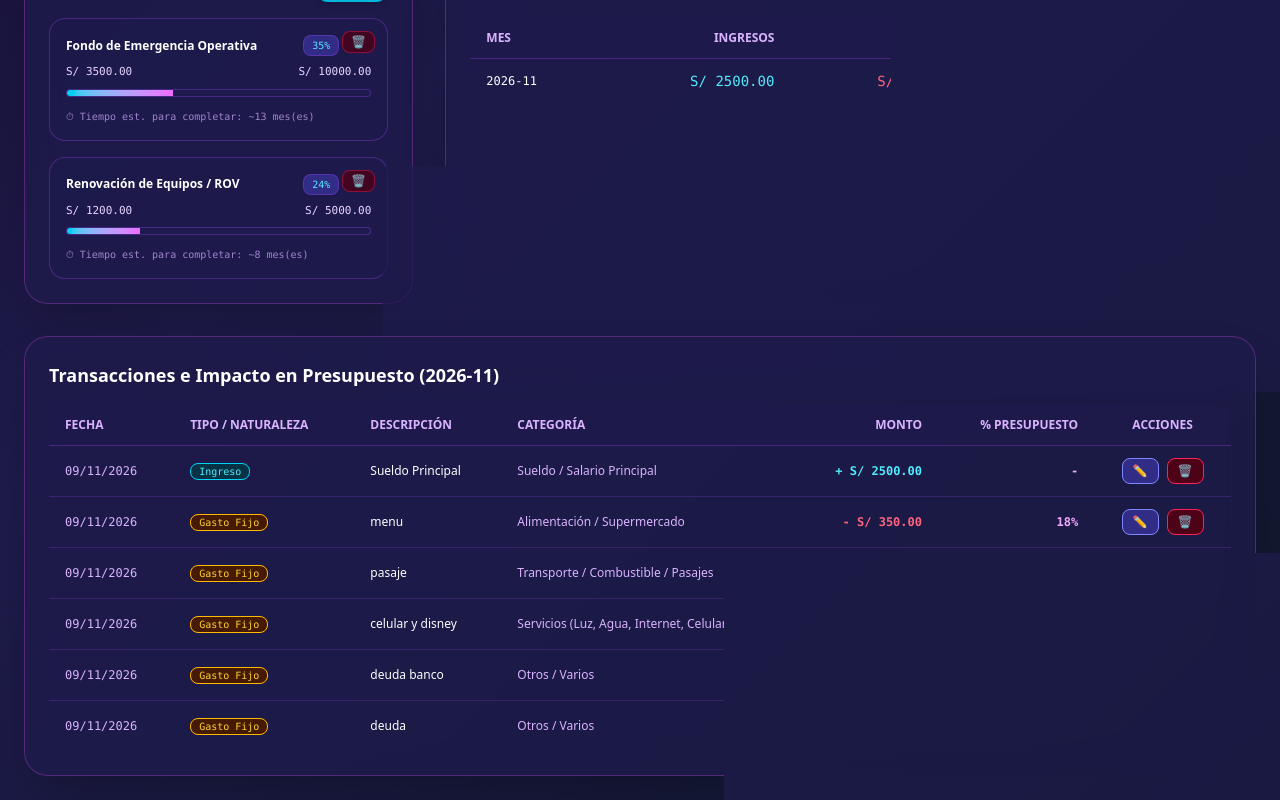
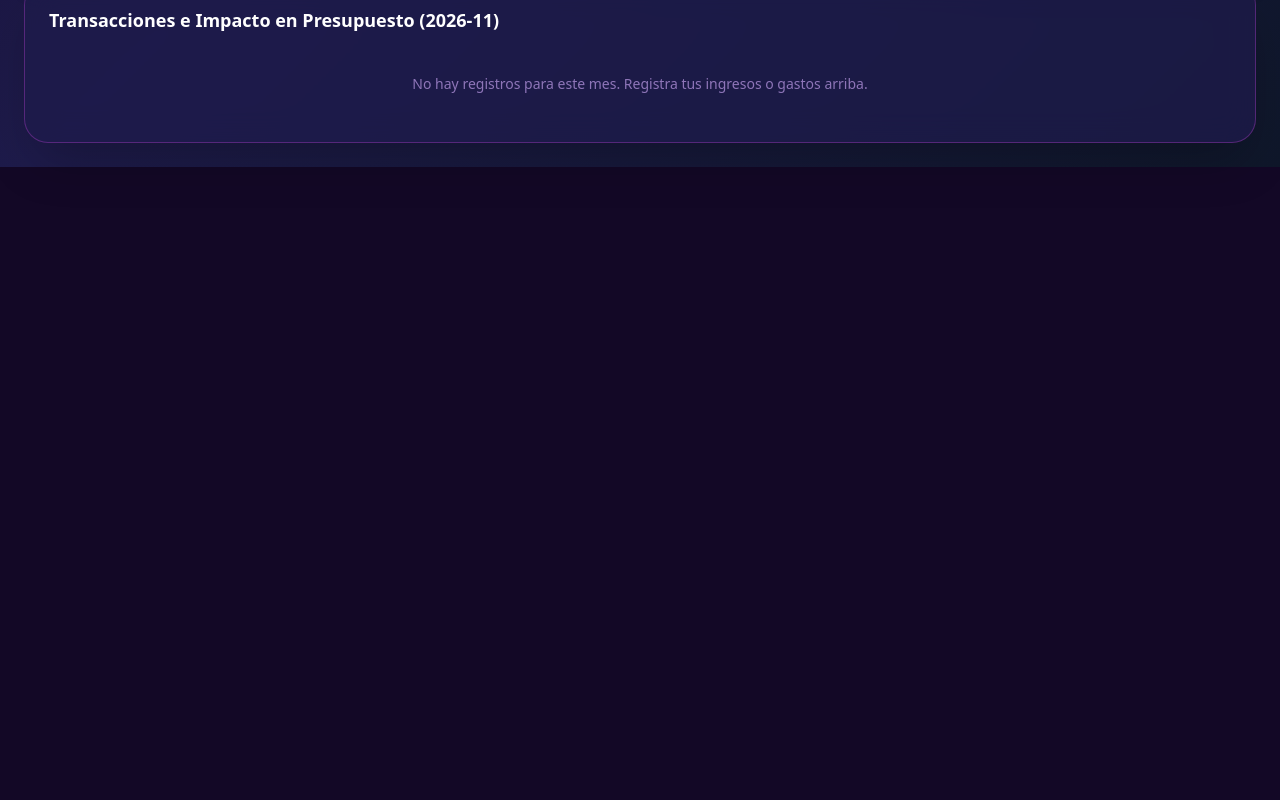
Before and after one commit to jroblestinajeros-lab/Control-de-vencimientos, a Next.js app: page / in a window 1280 px wide. Shown: the part 1063-1863 px from the top of the page. After the commit the page ends 1230 px from the top, so only its background shows below. Built offline with nearby package versions, Linux system fonts and the light colour scheme; sample sign-in values are in the browser's storage.

Commit message:
Update page.tsx

```diff
--- a/app/page.tsx
+++ b/app/page.tsx
@@ -92,26 +92,33 @@ export default function HomePage() {
       return;
     }
 
+    let currentEmail = 'jroblestinajeros@gmail.com';
     if (sessionData) {
       try {
         const parsed = JSON.parse(sessionData);
-        setUserEmail(parsed?.user?.email || 'jroblestinajeros@gmail.com');
+        currentEmail = parsed?.user?.email || 'jroblestinajeros@gmail.com';
       } catch (e) {
-        setUserEmail('jroblestinajeros@gmail.com');
+        currentEmail = 'jroblestinajeros@gmail.com';
       }
-    } else {
-      setUserEmail('jroblestinajeros@gmail.com');
     }
+    setUserEmail(currentEmail);
 
-    const savedTx = localStorage.getItem('fin_transactions');
-    const savedGoals = localStorage.getItem('fin_goals');
-    const savedSavingsPercent = localStorage.getItem('fin_savings_percent');
-    const savedCurrency = localStorage.getItem('fin_currency') as CurrencyCode;
+    // LLAVES PERSONALIZADAS POR USUARIO PARA AISLAR DATOS
+    const txKey = `fin_transactions_${currentEmail}`;
+    const goalsKey = `fin_goals_${currentEmail}`;
+    const percentKey = `fin_savings_percent_${currentEmail}`;
+    const currencyKey = `fin_currency_${currentEmail}`;
+
+    const savedTx = localStorage.getItem(txKey);
+    const savedGoals = localStorage.getItem(goalsKey);
+    const savedSavingsPercent = localStorage.getItem(percentKey);
+    const savedCurrency = localStorage.getItem(currencyKey) as CurrencyCode;
 
     if (savedSavingsPercent !== null && !isNaN(Number(savedSavingsPercent))) {
       setSavingsTargetPercent(Number(savedSavingsPercent));
     } else {
-      localStorage.setItem('fin_savings_percent', '20');
+      setSavingsTargetPercent(20);
+      localStorage.setItem(percentKey, '20');
     }
 
     if (savedCurrency && CURRENCIES[savedCurrency]) {
@@ -119,71 +126,15 @@ export default function HomePage() {
     }
 
     if (savedTx) {
-      setTransactions(JSON.parse(savedTx));
+      try {
+        setTransactions(JSON.parse(savedTx));
+      } catch (e) {
+        setTransactions([]);
+      }
     } else {
-      const defaultTransactions: Transaction[] = [
-        {
-          id: '1731100001',
-          description: 'Sueldo Principal',
-          amount: 2500,
-          type: 'income',
-          category: 'Sueldo / Salario Principal',
-          date: '09/11/2026',
-          month: '2026-11',
-        },
-        {
-          id: '1731100002',
-          description: 'menu',
-          amount: 350,
-          type: 'expense',
-          nature: 'fixed',
-          category: 'Alimentación / Supermercado',
-          date: '09/11/2026',
-          month: '2026-11',
-        },
-        {
-          id: '1731100003',
-          description: 'pasaje',
-          amount: 150,
-          type: 'expense',
-          nature: 'fixed',
-          category: 'Transporte / Combustible / Pasajes',
-          date: '09/11/2026',
-          month: '2026-11',
-        },
-        {
-          id: '1731100004',
-          description: 'celular y disney',
-          amount: 130,
-          type: 'expense',
-          nature: 'fixed',
-          category: 'Servicios (Luz, Agua, Internet, Celular)',
-          date: '09/11/2026',
-          month: '2026-11',
-        },
-        {
-          id: '1731100005',
-          description: 'deuda banco',
-          amount: 300,
-          type: 'expense',
-          nature: 'fixed',
-          category: 'Otros / Varios',
-          date: '09/11/2026',
-          month: '2026-11',
-        },
-        {
-          id: '1731100006',
-          description: 'deuda',
-          amount: 1000,
-          type: 'expense',
-          nature: 'fixed',
-          category: 'Otros / Varios',
-          date: '09/11/2026',
-          month: '2026-11',
-        },
-      ];
-      setTransactions(defaultTransactions);
-      localStorage.setItem('fin_transactions', JSON.stringify(defaultTransactions));
+      // Si es un usuario nuevo (como Sthefanie), arranca limpio con 0 transacciones
+      setTransactions([]);
+      localStorage.setItem(txKey, JSON.stringify([]));
     }
 
     if (savedGoals) {
@@ -196,12 +147,12 @@ export default function HomePage() {
         setGoals([]);
       }
     } else {
+      // Metas iniciales limpias o vacías para usuarios nuevos
       const defaultGoals: SavingsGoal[] = [
-        { id: '1', title: 'Fondo de Emergencia Operativa', targetAmount: 10000, currentAmount: 3500 },
-        { id: '2', title: 'Renovación de Equipos / ROV', targetAmount: 5000, currentAmount: 1200 },
+        { id: '1', title: 'Fondo de Emergencia', targetAmount: 5000, currentAmount: 0 },
       ];
       setGoals(defaultGoals);
-      localStorage.setItem('fin_goals', JSON.stringify(defaultGoals));
+      localStorage.setItem(goalsKey, JSON.stringify(defaultGoals));
     }
 
     setLoading(false);
@@ -209,12 +160,12 @@ export default function HomePage() {
 
   const handleCurrencyChange = (newCurr: CurrencyCode) => {
     setCurrency(newCurr);
-    localStorage.setItem('fin_currency', newCurr);
+    localStorage.setItem(`fin_currency_${userEmail}`, newCurr);
   };
 
   const handleSavingsPercentChange = (newPercent: number) => {
     setSavingsTargetPercent(newPercent);
-    localStorage.setItem('fin_savings_percent', newPercent.toString());
+    localStorage.setItem(`fin_savings_percent_${userEmail}`, newPercent.toString());
   };
 
   const monthTransactions = transactions.filter((t) => {
@@ -312,14 +263,14 @@ export default function HomePage() {
     if (!confirm('¿Estás seguro de que deseas eliminar este registro?')) return;
     const updated = transactions.filter((t) => t.id !== id);
     setTransactions(updated);
-    localStorage.setItem('fin_transactions', JSON.stringify(updated));
+    localStorage.setItem(`fin_transactions_${userEmail}`, JSON.stringify(updated));
   };
 
   const handleDeleteGoal = (id: string) => {
     if (!confirm('¿Estás seguro de que deseas eliminar esta meta de ahorro?')) return;
     const updatedGoals = goals.filter((g) => g.id !== id);
     setGoals(updatedGoals);
-    localStorage.setItem('fin_goals', JSON.stringify(updatedGoals));
+    localStorage.setItem(`fin_goals_${userEmail}`, JSON.stringify(updatedGoals));
   };
 
   const handleSave = (e: React.FormEvent) => {
@@ -340,7 +291,7 @@ export default function HomePage() {
 
       const updatedGoals = [...goals, newGoal];
       setGoals(updatedGoals);
-      localStorage.setItem('fin_goals', JSON.stringify(updatedGoals));
+      localStorage.setItem(`fin_goals_${userEmail}`, JSON.stringify(updatedGoals));
       setShowModal(false);
       return;
     }
@@ -362,8 +313,9 @@ export default function HomePage() {
       }
     }
 
+    let updated: Transaction[];
     if (editingTxId) {
-      const updated = transactions.map((t) => {
+      updated = transactions.map((t) => {
         if (t.id === editingTxId) {
           return {
             ...t,
@@ -375,8 +327,6 @@ export default function HomePage() {
         }
         return t;
       });
-      setTransactions(updated);
-      localStorage.setItem('fin_transactions', JSON.stringify(updated));
     } else {
       const newTx: Transaction = {
         id: Date.now().toString(),
@@ -388,11 +338,11 @@ export default function HomePage() {
         date: new Date().toLocaleDateString('es-PE'),
         month: selectedMonth,
       };
-      const updated = [newTx, ...transactions];
-      setTransactions(updated);
-      localStorage.setItem('fin_transactions', JSON.stringify(updated));
+      updated = [newTx, ...transactions];
     }
 
+    setTransactions(updated);
+    localStorage.setItem(`fin_transactions_${userEmail}`, JSON.stringify(updated));
     setShowModal(false);
   };
 
```
